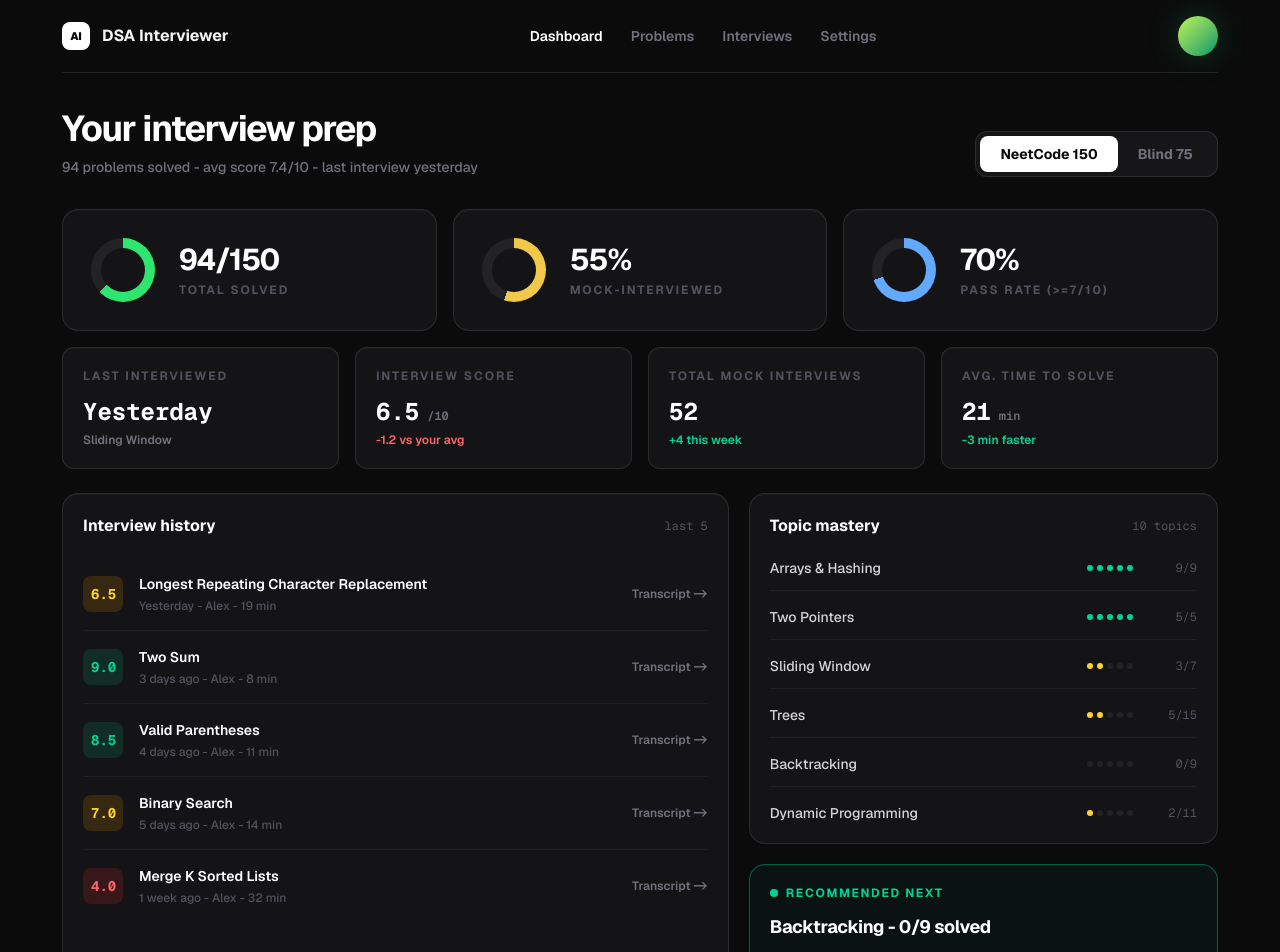
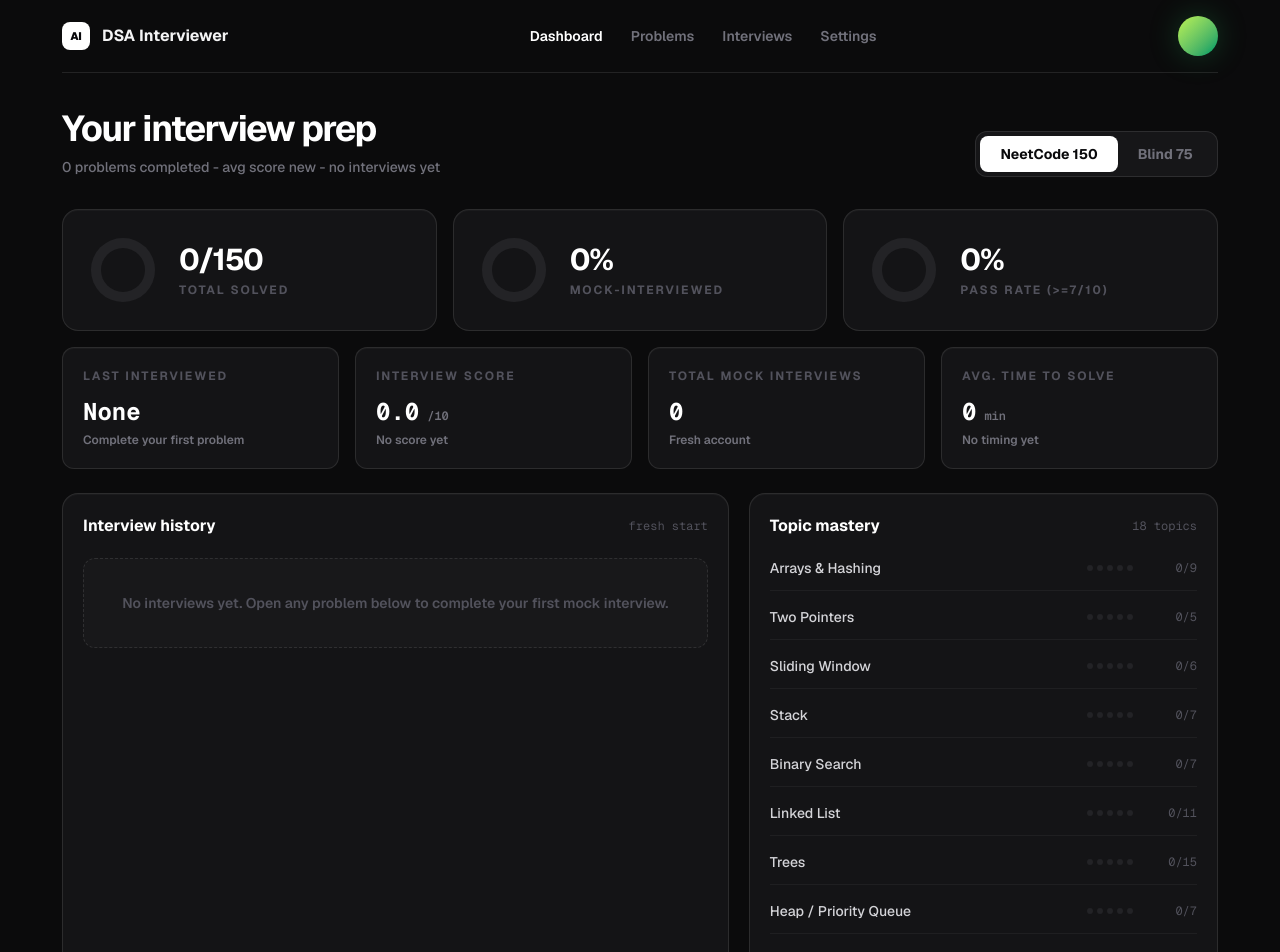
Before and after one commit to ethancha0/dsa-interviewer, a Next.js app: page /dashboard in a window 1280 px wide. Shown: the top 952 px of the page. Built offline with nearby package versions, Linux system fonts and the light colour scheme.

Commit message:
feat: dashboard updates to user completion

```diff
--- a/app/dashboard/page.tsx
+++ b/app/dashboard/page.tsx
@@ -1,53 +1,41 @@
+"use client";
+
+import {
+  EMPTY_DASHBOARD_PROGRESS,
+  loadDashboardProgress,
+  type DashboardInterviewRecord,
+  type DashboardProgress,
+} from "@/lib/dashboard-progress";
 import Link from "next/link";
+import { useEffect, useMemo, useState } from "react";
 import {
   blind75Problems,
   neetcode150Problems,
   type ProblemListItem,
 } from "./problem-lists";
 
-const historyItems = [
-  {
-    score: "6.5",
-    title: "Longest Repeating Character Replacement",
-    meta: "Yesterday - Alex - 19 min",
-    tone: "amber",
-  },
-  {
-    score: "9.0",
-    title: "Two Sum",
-    meta: "3 days ago - Alex - 8 min",
-    tone: "green",
-  },
-  {
-    score: "8.5",
-    title: "Valid Parentheses",
-    meta: "4 days ago - Alex - 11 min",
-    tone: "green",
-  },
-  {
-    score: "7.0",
-    title: "Binary Search",
-    meta: "5 days ago - Alex - 14 min",
-    tone: "amber",
-  },
-  {
-    score: "4.0",
-    title: "Merge K Sorted Lists",
-    meta: "1 week ago - Alex - 32 min",
-    tone: "red",
-  },
-];
-
-const topics = [
-  { label: "Arrays & Hashing", solved: 9, total: 9 },
-  { label: "Two Pointers", solved: 5, total: 5 },
-  { label: "Sliding Window", solved: 3, total: 7 },
-  { label: "Trees", solved: 5, total: 15 },
-  { label: "Backtracking", solved: 0, total: 9 },
-  { label: "Dynamic Programming", solved: 2, total: 11 },
-];
+const totalTrackProblems = neetcode150Problems.length;
 
 export default function DashboardPage() {
+  const [progress, setProgress] = useState<DashboardProgress>(EMPTY_DASHBOARD_PROGRESS);
+
+  useEffect(() => {
+    setProgress(loadDashboardProgress());
+  }, []);
+
+  const dashboardStats = useMemo(() => getDashboardStats(progress), [progress]);
+  const topics = useMemo(() => getTopicProgress(progress), [progress]);
+  const completedProblemSlugs = useMemo(
+    () => new Set(progress.interviews.map((interview) => interview.problemSlug)),
+    [progress],
+  );
+  const recommendedProblem = useMemo(
+    () =>
+      neetcode150Problems.find((problem) => !completedProblemSlugs.has(problem.slug)) ??
+      neetcode150Problems[0],
+    [completedProblemSlugs],
+  );
+
   return (
     <main className="min-h-screen bg-[#0b0b0c] text-zinc-100">
       <div className="mx-auto flex min-h-screen w-full max-w-[1220px] flex-col px-4 py-4 sm:px-6 lg:px-8">
@@ -84,7 +72,9 @@ export default function DashboardPage() {
                 Your interview prep
               </h1>
               <p className="mt-2 text-sm font-medium text-zinc-500">
-                94 problems solved - avg score 7.4/10 - last interview yesterday
+                {dashboardStats.completedCount} problems completed - avg score{" "}
+                {dashboardStats.averageScoreLabel} -{" "}
+                {dashboardStats.lastInterviewLabel}
               </p>
             </div>
 
@@ -103,22 +93,22 @@ export default function DashboardPage() {
               className="animate-[panel-rise-in_520ms_cubic-bezier(.16,1,.3,1)_170ms_both]"
               color="#2ee66f"
               label="Total solved"
-              percent={63}
-              value="94/150"
+              percent={dashboardStats.completedPercent}
+              value={`${dashboardStats.completedCount}/${totalTrackProblems}`}
             />
             <ProgressCard
               className="animate-[panel-rise-in_520ms_cubic-bezier(.16,1,.3,1)_230ms_both]"
               color="#f2c84b"
               label="Mock-interviewed"
-              percent={55}
-              value="55%"
+              percent={dashboardStats.mockInterviewPercent}
+              value={`${dashboardStats.mockInterviewPercent}%`}
             />
             <ProgressCard
               className="animate-[panel-rise-in_520ms_cubic-bezier(.16,1,.3,1)_290ms_both]"
               color="#62a9ff"
               label="Pass rate (>=7/10)"
-              percent={70}
-              value="70%"
+              percent={dashboardStats.passRate}
+              value={`${dashboardStats.passRate}%`}
             />
           </div>
 
@@ -126,31 +116,31 @@ export default function DashboardPage() {
             <MiniStat
               className="animate-[panel-rise-in_520ms_cubic-bezier(.16,1,.3,1)_350ms_both]"
               label="Last interviewed"
-              value="Yesterday"
-              detail="Sliding Window"
+              value={dashboardStats.lastInterviewValue}
+              detail={dashboardStats.lastInterviewDetail}
             />
             <MiniStat
               className="animate-[panel-rise-in_520ms_cubic-bezier(.16,1,.3,1)_400ms_both]"
               label="Interview score"
-              value="6.5"
+              value={dashboardStats.latestScoreValue}
               suffix="/10"
-              detail="-1.2 vs your avg"
-              tone="red"
+              detail={dashboardStats.latestScoreDetail}
+              tone={dashboardStats.latestScoreTone}
             />
             <MiniStat
               className="animate-[panel-rise-in_520ms_cubic-bezier(.16,1,.3,1)_450ms_both]"
               label="Total mock interviews"
-              value="52"
-              detail="+4 this week"
-              tone="green"
+              value={String(dashboardStats.interviewCount)}
+              detail={dashboardStats.interviewCountDetail}
+              tone={dashboardStats.interviewCount > 0 ? "green" : "zinc"}
             />
             <MiniStat
               className="animate-[panel-rise-in_520ms_cubic-bezier(.16,1,.3,1)_500ms_both]"
               label="Avg. time to solve"
-              value="21"
+              value={dashboardStats.averageMinutesValue}
               suffix="min"
-              detail="-3 min faster"
-              tone="green"
+              detail={dashboardStats.averageMinutesDetail}
+              tone={dashboardStats.interviewCount > 0 ? "green" : "zinc"}
             />
           </div>
 
@@ -158,21 +148,29 @@ export default function DashboardPage() {
             <section className="animate-[panel-rise-in_560ms_cubic-bezier(.16,1,.3,1)_570ms_both] rounded-2xl border border-white/10 bg-[#141416] p-5 shadow-[inset_0_1px_0_rgba(255,255,255,0.03)]">
               <div className="mb-5 flex items-center justify-between">
                 <h2 className="text-base font-bold text-white">Interview history</h2>
-                <span className="font-mono text-xs text-zinc-600">last 5</span>
+                <span className="font-mono text-xs text-zinc-600">
+                  {progress.interviews.length ? "last 5" : "fresh start"}
+                </span>
               </div>
 
-              <div className="divide-y divide-white/5">
-                {historyItems.map((item, index) => (
-                  <HistoryRow key={item.title} index={index} {...item} />
-                ))}
-              </div>
+              {progress.interviews.length ? (
+                <div className="divide-y divide-white/5">
+                  {progress.interviews.slice(0, 5).map((item, index) => (
+                    <HistoryRow key={item.problemSlug} index={index} record={item} />
+                  ))}
+                </div>
+              ) : (
+                <EmptyState message="No interviews yet. Open any problem below to complete your first mock interview." />
+              )}
             </section>
 
             <div className="space-y-5">
               <section className="animate-[panel-rise-in_560ms_cubic-bezier(.16,1,.3,1)_640ms_both] rounded-2xl border border-white/10 bg-[#141416] p-5 shadow-[inset_0_1px_0_rgba(255,255,255,0.03)]">
                 <div className="mb-5 flex items-center justify-between">
                   <h2 className="text-base font-bold text-white">Topic mastery</h2>
-                  <span className="font-mono text-xs text-zinc-600">10 topics</span>
+                  <span className="font-mono text-xs text-zinc-600">
+                    {topics.length} topics
+                  </span>
                 </div>
 
                 <div className="space-y-4">
@@ -188,18 +186,18 @@ export default function DashboardPage() {
                   Recommended next
                 </div>
                 <h2 className="text-lg font-bold tracking-[-0.02em] text-white">
-                  Backtracking - 0/9 solved
+                  {recommendedProblem.category} - next up
                 </h2>
                 <p className="mt-2 text-sm font-medium leading-5 text-zinc-500">
-                  You have not been interviewed on this topic yet. It shows up
-                  in about 12% of FAANG onsite loops.
+                  Continue onboarding by completing {recommendedProblem.title}. The
+                  dashboard will update as soon as you finish the interview.
                 </p>
                 <Link
                   className="mt-5 inline-flex h-11 w-full items-center justify-center gap-2 rounded-xl bg-white px-4 text-sm font-bold text-zinc-950 transition-colors hover:bg-zinc-100"
-                  href="/"
+                  href={getPracticeHref(recommendedProblem)}
                 >
                   <PlayIcon />
-                  Start Backtracking interview
+                  Start {recommendedProblem.title}
                 </Link>
               </section>
             </div>
@@ -228,12 +226,14 @@ export default function DashboardPage() {
                 accent="lime"
                 description="A comprehensive roadmap across core interview patterns."
                 problems={neetcode150Problems}
+                completedProblemSlugs={completedProblemSlugs}
                 title="NeetCode 150"
               />
               <ProblemListPanel
                 accent="blue"
                 description="The original high-leverage Blind 75 interview list."
                 problems={blind75Problems}
+                completedProblemSlugs={completedProblemSlugs}
                 title="Blind 75"
               />
             </div>
@@ -321,21 +321,16 @@ function MiniStat({
 
 function HistoryRow({
   index,
-  meta,
-  score,
-  title,
-  tone,
+  record,
 }: {
   index: number;
-  meta: string;
-  score: string;
-  title: string;
-  tone: string;
+  record: DashboardInterviewRecord;
 }) {
+  const score = formatScore(record.overallScore);
   const scoreClass =
-    tone === "green"
+    (record.overallScore ?? 0) >= 70
       ? "bg-emerald-500/15 text-emerald-400"
-      : tone === "red"
+      : (record.overallScore ?? 0) < 50
         ? "bg-red-500/15 text-red-400"
         : "bg-amber-500/15 text-amber-300";
 
@@ -348,8 +343,13 @@ function HistoryRow({
         {score}
       </div>
       <div className="min-w-0">
-        <h3 className="truncate text-sm font-semibold text-white">{title}</h3>
-        <p className="mt-1 truncate text-xs font-medium text-zinc-600">{meta}</p>
+        <h3 className="truncate text-sm font-semibold text-white">
+          {record.problemTitle}
+        </h3>
+        <p className="mt-1 truncate text-xs font-medium text-zinc-600">
+          {formatRelativeDate(record.completedAt)} - Alex -{" "}
+          {formatMinutes(record.elapsedSeconds)}
+        </p>
       </div>
       <Link
         className="hidden text-xs font-semibold text-zinc-500 transition-colors hover:text-white sm:inline"
@@ -404,11 +404,13 @@ function TopicRow({
 
 function ProblemListPanel({
   accent,
+  completedProblemSlugs,
   description,
   problems,
   title,
 }: {
   accent: "blue" | "lime";
+  completedProblemSlugs: Set<string>;
   description: string;
   problems: ProblemListItem[];
   title: string;
@@ -437,6 +439,7 @@ function ProblemListPanel({
           {problems.map((problem, index) => (
             <ProblemLink
               key={`${problem.category}-${problem.title}`}
+              isCompleted={completedProblemSlugs.has(problem.slug)}
               index={index + 1}
               problem={problem}
             />
@@ -449,12 +452,14 @@ function ProblemListPanel({
 
 function ProblemLink({
   index,
+  isCompleted,
   problem,
 }: {
   index: number;
+  isCompleted: boolean;
   problem: ProblemListItem;
 }) {
-  const practiceHref = `/?problem=${encodeURIComponent(problem.slug)}&title=${encodeURIComponent(problem.title)}&category=${encodeURIComponent(problem.category)}`;
+  const practiceHref = getPracticeHref(problem);
 
   return (
     <Link
@@ -473,9 +478,153 @@ function ProblemLink({
           {problem.category}
         </span>
       </span>
-      <span className="text-xs font-semibold text-zinc-500">Open -&gt;</span>
+      <span className="flex items-center gap-2 text-xs font-semibold text-zinc-500">
+        {isCompleted ? (
+          <span
+            aria-label="Completed"
+            className="grid size-6 place-items-center rounded-full bg-emerald-400 text-zinc-950"
+            title="Completed"
+          >
+            <CheckIcon />
+          </span>
+        ) : null}
+        Open -&gt;
+      </span>
     </Link>
   );
+}
+
+function EmptyState({ message }: { message: string }) {
+  return (
+    <div className="rounded-xl border border-dashed border-white/10 bg-white/2 px-4 py-8 text-center text-sm font-semibold leading-6 text-zinc-600">
+      {message}
+    </div>
+  );
+}
+
+function getDashboardStats(progress: DashboardProgress) {
+  const interviews = progress.interviews;
+  const completedCount = interviews.length;
+  const scoredInterviews = interviews.filter(
+    (interview) => typeof interview.overallScore === "number",
+  );
+  const averageScore = scoredInterviews.length
+    ? scoredInterviews.reduce((total, interview) => total + (interview.overallScore ?? 0), 0) /
+      scoredInterviews.length
+    : null;
+  const latestInterview = interviews[0];
+  const latestScore = latestInterview?.overallScore ?? null;
+  const passingCount = scoredInterviews.filter(
+    (interview) => (interview.overallScore ?? 0) >= 70,
+  ).length;
+  const totalElapsedSeconds = interviews.reduce(
+    (total, interview) => total + interview.elapsedSeconds,
+    0,
+  );
+
+  return {
+    averageMinutesDetail: completedCount ? "Across completed interviews" : "No timing yet",
+    averageMinutesValue: completedCount
+      ? String(Math.max(1, Math.round(totalElapsedSeconds / completedCount / 60)))
+      : "0",
+    averageScoreLabel: averageScore === null ? "new" : `${formatScore(averageScore)}/10`,
+    completedCount,
+    completedPercent: clampPercent((completedCount / totalTrackProblems) * 100),
+    interviewCount: interviews.length,
+    interviewCountDetail: completedCount ? "Completed problems" : "Fresh account",
+    lastInterviewDetail: latestInterview?.problemTitle ?? "Complete your first problem",
+    lastInterviewLabel: latestInterview
+      ? `last interview ${formatRelativeDate(latestInterview.completedAt).toLowerCase()}`
+      : "no interviews yet",
+    lastInterviewValue: latestInterview
+      ? formatRelativeDate(latestInterview.completedAt)
+      : "None",
+    latestScoreDetail:
+      latestScore === null ? "No score yet" : latestScore >= 70 ? "Passing interview" : "Keep practicing",
+    latestScoreTone: latestScore === null ? "zinc" : latestScore >= 70 ? "green" : "red",
+    latestScoreValue: latestScore === null ? "0.0" : formatScore(latestScore),
+    mockInterviewPercent: clampPercent((interviews.length / totalTrackProblems) * 100),
+    passRate: scoredInterviews.length
+      ? clampPercent((passingCount / scoredInterviews.length) * 100)
+      : 0,
+  } satisfies {
+    averageMinutesDetail: string;
+    averageMinutesValue: string;
+    averageScoreLabel: string;
+    completedCount: number;
+    completedPercent: number;
+    interviewCount: number;
+    interviewCountDetail: string;
+    lastInterviewDetail: string;
+    lastInterviewLabel: string;
+    lastInterviewValue: string;
+    latestScoreDetail: string;
+    latestScoreTone: "green" | "red" | "zinc";
+    latestScoreValue: string;
+    mockInterviewPercent: number;
+    passRate: number;
+  };
+}
+
+function clampPercent(percent: number) {
+  return Math.min(100, Math.max(0, Math.round(percent)));
+}
+
+function getTopicProgress(progress: DashboardProgress) {
+  const completedByCategory = progress.interviews.reduce<Record<string, number>>(
+    (totals, interview) => {
+      const category = interview.category ?? "Other";
+      totals[category] = (totals[category] ?? 0) + 1;
+      return totals;
+    },
+    {},
+  );
+  const totalsByCategory = neetcode150Problems.reduce<Record<string, number>>(
+    (totals, problem) => {
+      totals[problem.category] = (totals[problem.category] ?? 0) + 1;
+      return totals;
+    },
+    {},
+  );
+
+  return Object.entries(totalsByCategory).map(([label, total]) => ({
+    label,
+    solved: completedByCategory[label] ?? 0,
+    total,
+  }));
+}
+
+function getPracticeHref(problem: ProblemListItem) {
+  return `/?problem=${encodeURIComponent(problem.slug)}&title=${encodeURIComponent(problem.title)}&category=${encodeURIComponent(problem.category)}`;
+}
+
+function formatScore(score: number | null) {
+  return score === null ? "0.0" : (score / 10).toFixed(1);
+}
+
+function formatMinutes(seconds: number) {
+  const minutes = Math.max(1, Math.round(seconds / 60));
+  return `${minutes} min`;
+}
+
+function formatRelativeDate(isoDate: string) {
+  const timestamp = Date.parse(isoDate);
+
+  if (Number.isNaN(timestamp)) {
+    return "Recently";
+  }
+
+  const elapsedDays = Math.floor((Date.now() - timestamp) / 86_400_000);
+
+  if (elapsedDays <= 0) {
+    return "Today";
+  }
+
+  if (elapsedDays === 1) {
+    return "Yesterday";
+  }
+
+  return `${elapsedDays} days ago`;
 }
 
 function PlayIcon() {
@@ -496,3 +645,20 @@ function PlayIcon() {
     </svg>
   );
 }
+
+function CheckIcon() {
+  return (
+    <svg
+      aria-hidden="true"
+      className="size-3.5"
+      fill="none"
+      stroke="currentColor"
+      strokeLinecap="round"
+      strokeLinejoin="round"
+      strokeWidth="3"
+      viewBox="0 0 24 24"
+    >
+      <path d="m5 13 4 4L19 7" />
+    </svg>
+  );
+}
--- /dev/null
+++ b/lib/dashboard-progress.ts
@@ -0,0 +1,96 @@
+export type DashboardInterviewRecord = {
+  category?: string;
+  completedAt: string;
+  elapsedSeconds: number;
+  overallScore: number | null;
+  problemSlug: string;
+  problemTitle: string;
+  verdict: string;
+};
+
+export type DashboardProgress = {
+  interviews: DashboardInterviewRecord[];
+};
+
+export const DASHBOARD_PROGRESS_STORAGE_KEY = "dsa_interviewer_dashboard_progress_v1";
+
+export const EMPTY_DASHBOARD_PROGRESS: DashboardProgress = {
+  interviews: [],
+};
+
+export function loadDashboardProgress() {
+  if (typeof window === "undefined") {
+    return EMPTY_DASHBOARD_PROGRESS;
+  }
+
+  const storedProgress = window.localStorage.getItem(DASHBOARD_PROGRESS_STORAGE_KEY);
+
+  if (!storedProgress) {
+    return EMPTY_DASHBOARD_PROGRESS;
+  }
+
+  try {
+    return normalizeDashboardProgress(JSON.parse(storedProgress));
+  } catch {
+    return EMPTY_DASHBOARD_PROGRESS;
+  }
+}
+
+export function recordCompletedInterview(record: DashboardInterviewRecord) {
+  if (typeof window === "undefined") {
+    return;
+  }
+
+  const currentProgress = loadDashboardProgress();
+  const nextInterviews = [
+    record,
+    ...currentProgress.interviews.filter(
+      (interview) => interview.problemSlug !== record.problemSlug,
+    ),
+  ].slice(0, 50);
+
+  window.localStorage.setItem(
+    DASHBOARD_PROGRESS_STORAGE_KEY,
+    JSON.stringify({ interviews: nextInterviews }),
+  );
+}
+
+function normalizeDashboardProgress(progress: unknown): DashboardProgress {
+  if (!progress || typeof progress !== "object" || !("interviews" in progress)) {
+    return EMPTY_DASHBOARD_PROGRESS;
+  }
+
+  const interviews = (progress as { interviews: unknown }).interviews;
+
+  if (!Array.isArray(interviews)) {
+    return EMPTY_DASHBOARD_PROGRESS;
+  }
+
+  return {
+    interviews: interviews.flatMap((interview) => {
+      if (!interview || typeof interview !== "object") {
+        return [];
+      }
+
+      const record = interview as Partial<DashboardInterviewRecord>;
+
+      if (!record.problemSlug || !record.problemTitle || !record.completedAt) {
+        return [];
+      }
+
+      return [
+        {
+          category: typeof record.category === "string" ? record.category : undefined,
+          completedAt: record.completedAt,
+          elapsedSeconds:
+            typeof record.elapsedSeconds === "number" ? record.elapsedSeconds : 0,
+          overallScore:
+            typeof record.overallScore === "number" ? record.overallScore : null,
+          problemSlug: record.problemSlug,
+          problemTitle: record.problemTitle,
+          verdict: typeof record.verdict === "string" ? record.verdict : "Completed",
+        },
+      ];
+    }),
+  };
+}
```
Also changed, not shown: app/page.tsx (+10 -0 lines).
